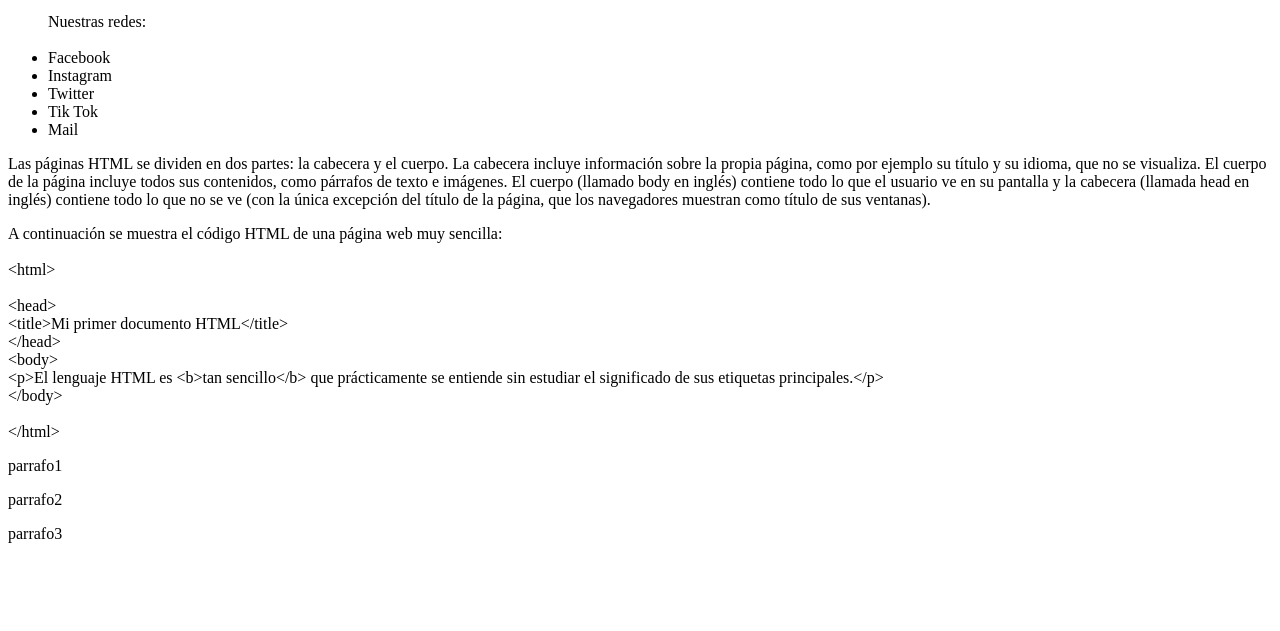
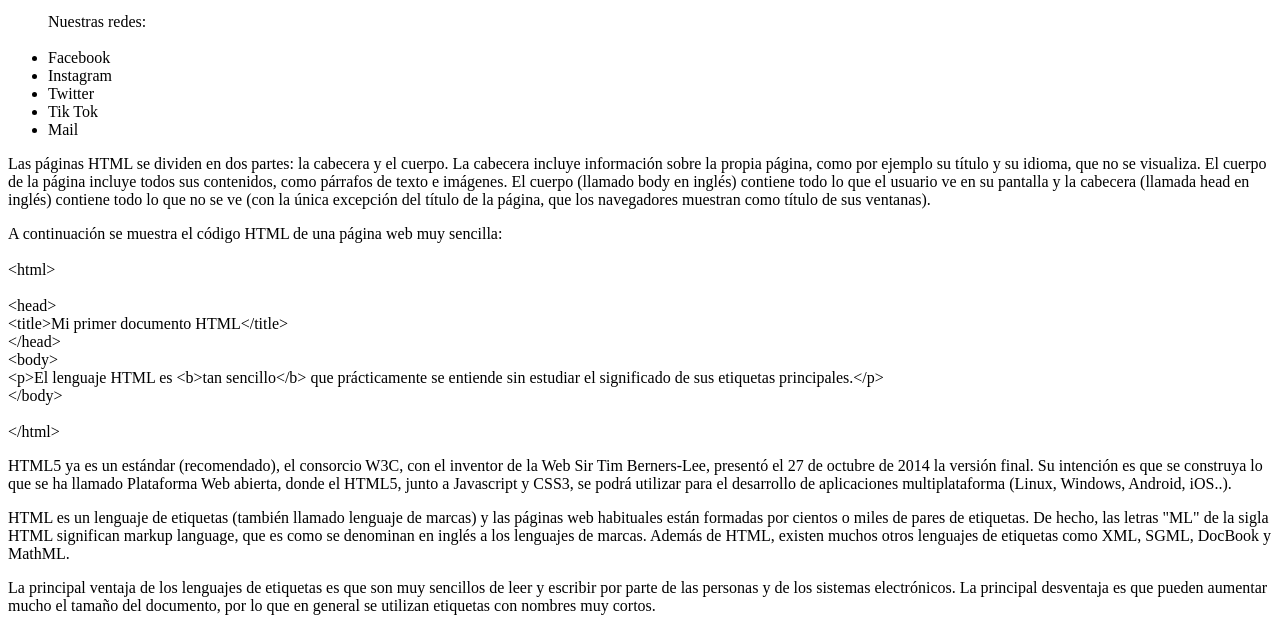
Before and after one commit to FArielOsorio/Curso-UTN, a plain HTML site: page CLASE 03/actividad.html in a window 1280 px wide. Shown: the part 178-809 px from the top of the page. Drawn offline with Linux system fonts and the light colour scheme.

Commit message:
Update actividad.html

```diff
--- a/CLASE 03/actividad.html
+++ b/CLASE 03/actividad.html
@@ -57,9 +57,12 @@
             &lt;/html&gt;
         </p>
     <footer>
-        <div><p>parrafo1</p></div>
-        <div><p>parrafo2</p></div>
-        <div><p>parrafo3</p></div>
+        <div><p>HTML5 ya es un estándar (recomendado), el consorcio W3C, con el inventor de la Web Sir Tim Berners-Lee, presentó el 27 de octubre de 2014 la versión final.
+                Su intención es que se construya lo que se ha llamado Plataforma Web abierta, donde el HTML5, junto a Javascript y CSS3, se podrá utilizar para el desarrollo de aplicaciones multiplataforma (Linux, Windows, Android, iOS..).</p></div>
+        <div><p>HTML es un lenguaje de etiquetas (también llamado lenguaje de marcas) y las páginas web habituales están formadas por cientos o miles de pares de etiquetas.
+                De hecho, las letras "ML" de la sigla HTML significan markup language, que es como se denominan en inglés a los lenguajes de marcas. Además de HTML, existen muchos otros lenguajes de etiquetas como XML, SGML, DocBook y MathML.</p></div>
+        <div><p>La principal ventaja de los lenguajes de etiquetas es que son muy sencillos de leer y escribir por parte de las personas y de los sistemas electrónicos.
+                La principal desventaja es que pueden aumentar mucho el tamaño del documento, por lo que en general se utilizan etiquetas con nombres muy cortos.</p></div>
     </footer>
 
 </body>
```
